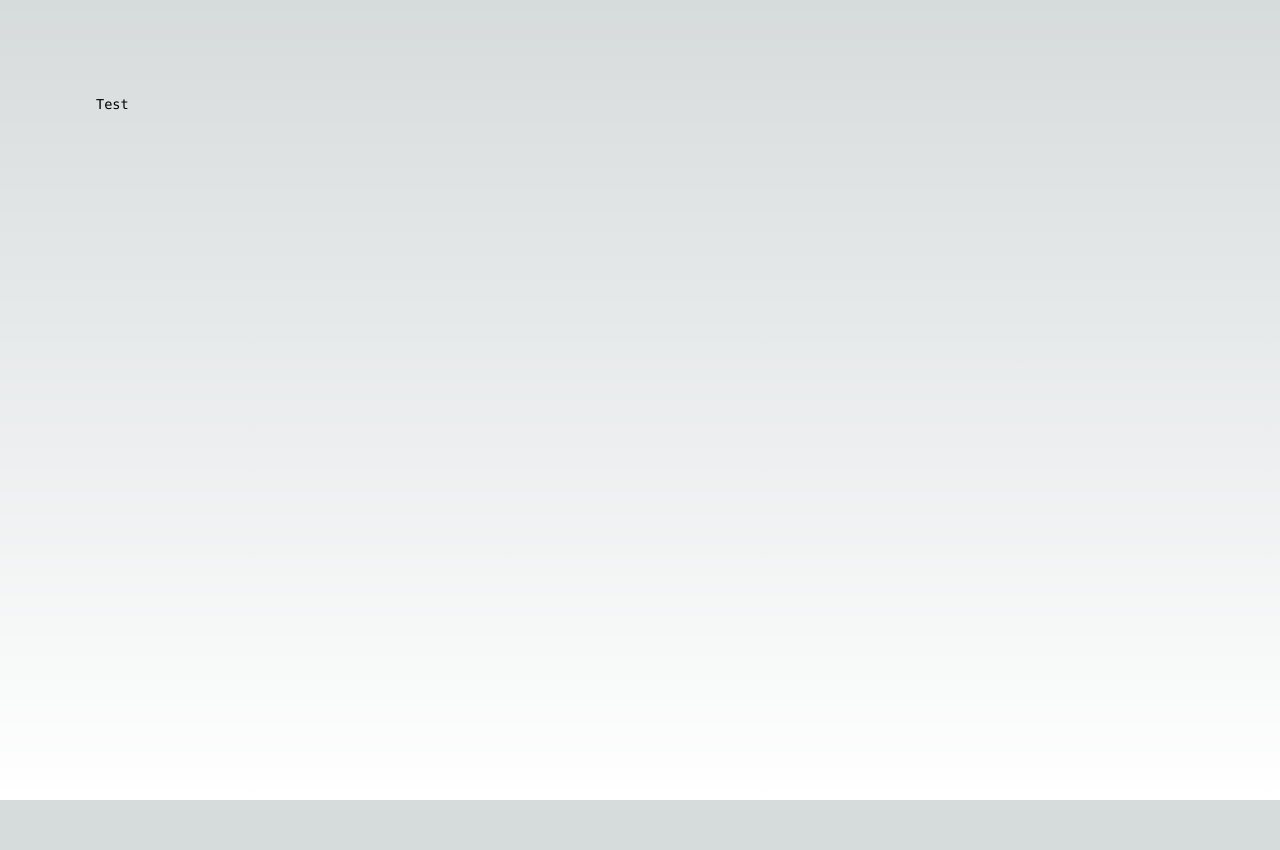
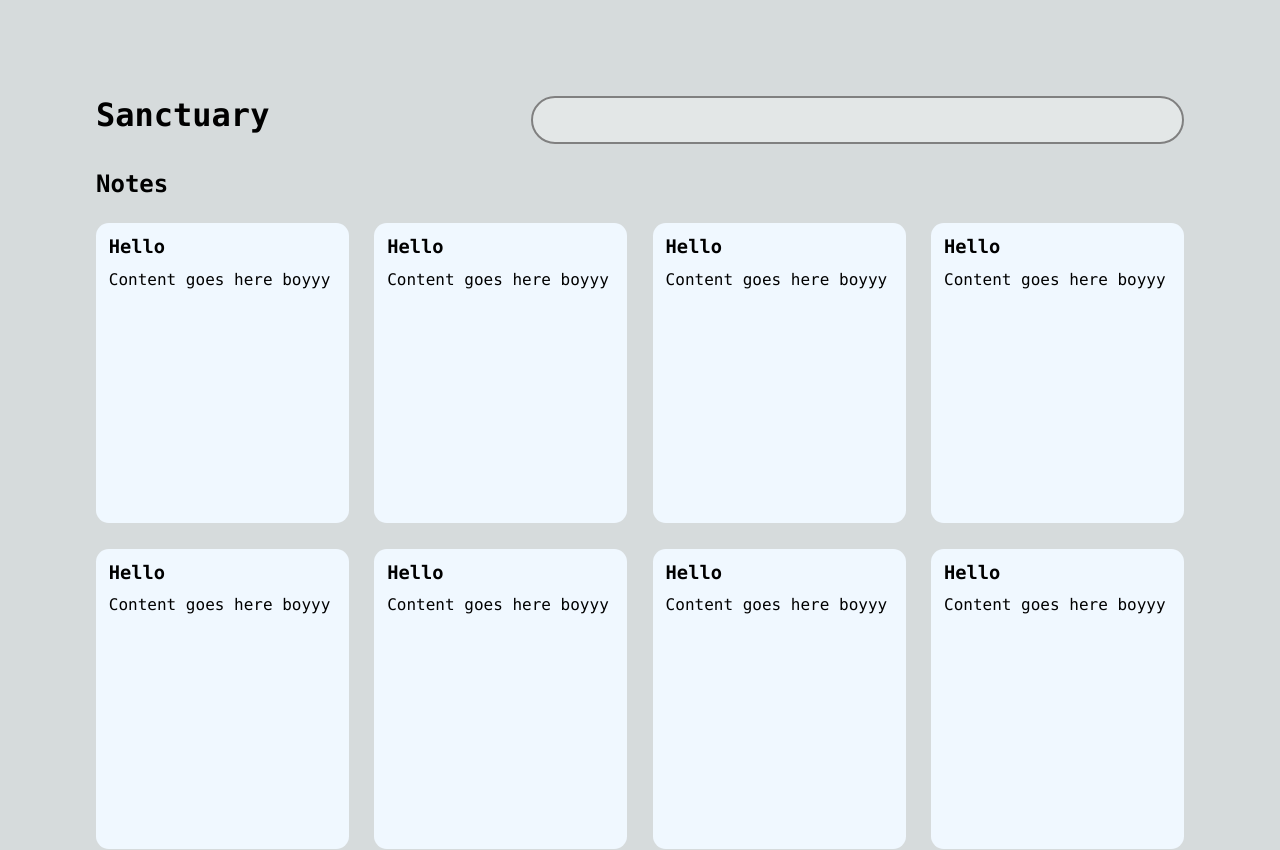
Before and after one commit to r742davis/Sanctuary, a Next.js app: page / in a window 1280 px wide. Shown: the top 850 px of the page. Before the commit the page ends 800 px from the top, so only its background shows below. Built offline with nearby package versions, Linux system fonts and the light colour scheme.

Commit message:
Component creation and layout styling: Card, Modal, SearchBar - classnames package added

```diff
--- a/package.json
+++ b/package.json
@@ -11,6 +11,7 @@
   "dependencies": {
     "@tanstack/react-query": "^5.36.2",
     "@tanstack/react-query-devtools": "^5.36.2",
+    "classnames": "^2.5.1",
     "next": "14.2.3",
     "react": "^18",
     "react-dom": "^18"
--- /dev/null
+++ b/src/app/components/Card/Card.module.css
@@ -0,0 +1,16 @@
+.card {
+  min-height: 300px;
+  min-width: 200px;
+  padding: 0.8rem;
+  background-color: aliceblue;
+  border-radius: 0.8rem;
+  flex: 1;
+}
+
+.card:not(.is-open):hover {
+  cursor: pointer;
+}
+
+.title {
+  margin-bottom: 0.8rem;
+}
--- /dev/null
+++ b/src/app/components/Card/Card.tsx
@@ -0,0 +1,42 @@
+"use client";
+
+import { PropsWithChildren, ReactNode, useState } from "react";
+import classNames from "classnames";
+import Modal from "../Modal/Modal";
+import styles from "./Card.module.css";
+
+type CardProps = {
+  title: string;
+  content: string | ReactNode;
+} & PropsWithChildren;
+
+export default function Card({ title, content }: CardProps) {
+  const [isCardOpen, setCardOpen] = useState(false);
+
+  const handleCardClick = () => {
+    setCardOpen(true);
+  };
+
+  const handleCloseCard = () => {
+    setCardOpen(false);
+  };
+
+  const cardJsx = (
+    <div
+      className={classNames(styles.card, { [styles["is-open"]]: isCardOpen })}
+      onClick={() => handleCardClick()}
+      title="Click to open note"
+      aria-label="Click to open note"
+    >
+      <h3 className={styles.title}>{title}</h3>
+      <p className={styles.content}>{content}</p>
+    </div>
+  );
+
+  return (
+    <>
+      {isCardOpen && <Modal onClose={handleCloseCard}>{cardJsx}</Modal>}
+      {cardJsx}
+    </>
+  );
+}
--- /dev/null
+++ b/src/app/components/Modal/Modal.module.css
@@ -0,0 +1,67 @@
+.overlay {
+  position: fixed;
+  top: 0;
+  left: 0;
+  width: 100%;
+  height: 100%;
+  background-color: rgba(0, 0, 0, 0.5);
+  display: flex;
+  justify-content: center;
+  align-items: center;
+  animation: fadeIn 0.3s ease-in-out;
+  z-index: 1;
+}
+
+.modal {
+  height: 50vh;
+  width: 100%;
+  max-width: 500px;
+  background-color: aliceblue;
+  border-radius: 0.8rem;
+  box-shadow: 0 4px 8px rgba(0, 0, 0, 0.2);
+  position: absolute;
+  z-index: 2;
+  overflow: hidden;
+  animation: grow 0.3s ease-in-out;
+}
+
+.header {
+  display: flex;
+  justify-content: space-between;
+  align-items: center;
+  background-color: rgb(var(--background-start-rgb));
+  border-bottom: 2px solid lightgray;
+  padding: 0.8rem;
+}
+
+.content {
+  padding: 0.8rem;
+}
+
+.close-button {
+  width: 1.6rem;
+  height: 1.6rem;
+  display: flex;
+  justify-content: center;
+  align-items: center;
+  font-size: 1.6rem;
+  cursor: pointer;
+}
+
+@keyframes fadeIn {
+  from {
+    opacity: 0;
+  }
+  to {
+    opacity: 1;
+  }
+}
+
+@keyframes grow {
+  from {
+    transform: scale(0.95);
+  }
+  to {
+    transform: scale(1);
+  }
+}
--- /dev/null
+++ b/src/app/components/Modal/Modal.tsx
@@ -0,0 +1,28 @@
+import { PropsWithChildren } from "react";
+import { createPortal } from "react-dom";
+import styles from "./Modal.module.css";
+
+type ModalProps = {
+  onClose: () => void;
+  title?: string;
+} & PropsWithChildren;
+
+export default function Modal({ children, onClose, title }: ModalProps) {
+  const portalRoot = document.getElementById("portal-root") as HTMLElement;
+
+  const modalJsx = (
+    <div className={styles.overlay} onClick={onClose}>
+      <div className={styles.modal} onClick={(e) => e.stopPropagation()}>
+        <div className={styles.header}>
+          <h4>Note</h4>
+          <button className={styles["close-button"]} onClick={onClose}>
+            &times;
+          </button>
+        </div>
+        <div className={styles.content}>{children}</div>
+      </div>
+    </div>
+  );
+
+  return portalRoot ? createPortal(modalJsx, portalRoot) : null;
+}
--- /dev/null
+++ b/src/app/components/SearchBar/SearchBar.module.css
@@ -0,0 +1,7 @@
+.search {
+    height: 3rem;
+    width: 60%;
+    border: 2px solid gray;
+    border-radius: 2rem;
+    background-color: #ffffff50;
+}
--- /dev/null
+++ b/src/app/components/SearchBar/SearchBar.tsx
@@ -0,0 +1,8 @@
+import { PropsWithChildren } from "react";
+import styles from "./SearchBar.module.css";
+
+type SearchBarProps = {} & PropsWithChildren;
+
+export default function SearchBar({ children }: SearchBarProps) {
+  return <div className={styles.search}>{children}</div>;
+}
--- /dev/null
+++ b/src/app/components/index.tsx
@@ -0,0 +1,3 @@
+export { default as Card } from "./Card/Card";
+export { default as Modal } from "./Modal/Modal";
+export { default as SearchBar } from "./SearchBar/SearchBar";
--- a/src/app/globals.css
+++ b/src/app/globals.css
@@ -83,16 +83,12 @@ html,
 body {
   max-width: 100vw;
   overflow-x: hidden;
+  font-family: var(--font-mono);
 }
 
 body {
   color: rgb(var(--foreground-rgb));
-  background: linear-gradient(
-      to bottom,
-      transparent,
-      rgb(var(--background-end-rgb))
-    )
-    rgb(var(--background-start-rgb));
+  background: rgb(var(--background-start-rgb));
 }
 
 a {
--- a/src/app/layout.tsx
+++ b/src/app/layout.tsx
@@ -18,7 +18,10 @@ export default function RootLayout({
   return (
     <html lang="en">
       <body>
-        <ReactQueryProvider>{children}</ReactQueryProvider>
+        <ReactQueryProvider>
+          {children}
+          <div id="portal-root"></div>
+        </ReactQueryProvider>
       </body>
     </html>
   );
--- a/src/app/page.module.css
+++ b/src/app/page.module.css
@@ -1,19 +1,31 @@
 .main {
   display: flex;
   flex-direction: column;
-  justify-content: space-between;
-  align-items: center;
+  align-items: flex-start;
+  gap: 1.6rem;
   padding: 6rem;
   min-height: 100vh;
 }
 
-.description {
-  display: inherit;
-  justify-content: inherit;
-  align-items: inherit;
-  font-size: 0.85rem;
+.header {
+  display: flex;
+  justify-content: space-between;
+  width: 100%;
+}
+
+.content {
+  width: 100%;
   max-width: var(--max-width);
+}
+
+.content h2 {
+  margin-bottom: 1.6rem;
+}
+
+.list {
+  display: flex;
+  flex-flow: row wrap;
+  gap: 1.6rem;
   width: 100%;
-  z-index: 2;
-  font-family: var(--font-mono);
+  height: 100%;
 }
--- a/src/app/page.tsx
+++ b/src/app/page.tsx
@@ -1,9 +1,26 @@
+import { Card, SearchBar } from "./components";
 import styles from "./page.module.css";
 
 export default function Home() {
+  const cardsArray = new Array(10).fill({
+    title: "Hello",
+    content: "Content goes here boyyy",
+  });
+
   return (
     <main className={styles.main}>
-      <div className={styles.description}>Test</div>
+      <div className={styles.header}>
+        <h1>Sanctuary</h1>
+        <SearchBar />
+      </div>
+      <div className={styles.content}>
+        <h2>Notes</h2>
+        <div className={styles.list}>
+          {cardsArray.map((card, i) => (
+            <Card key={`card-${i}`} title={card.title} content={card.content} />
+          ))}
+        </div>
+      </div>
     </main>
   );
 }
```
Also changed, not shown: 1 other file (tests, documents, lock files or other folders).
